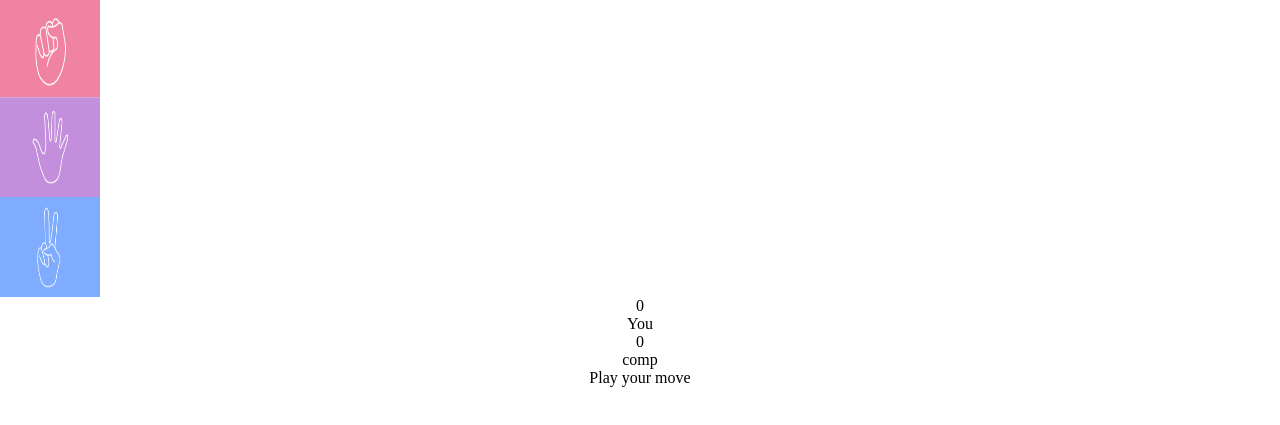
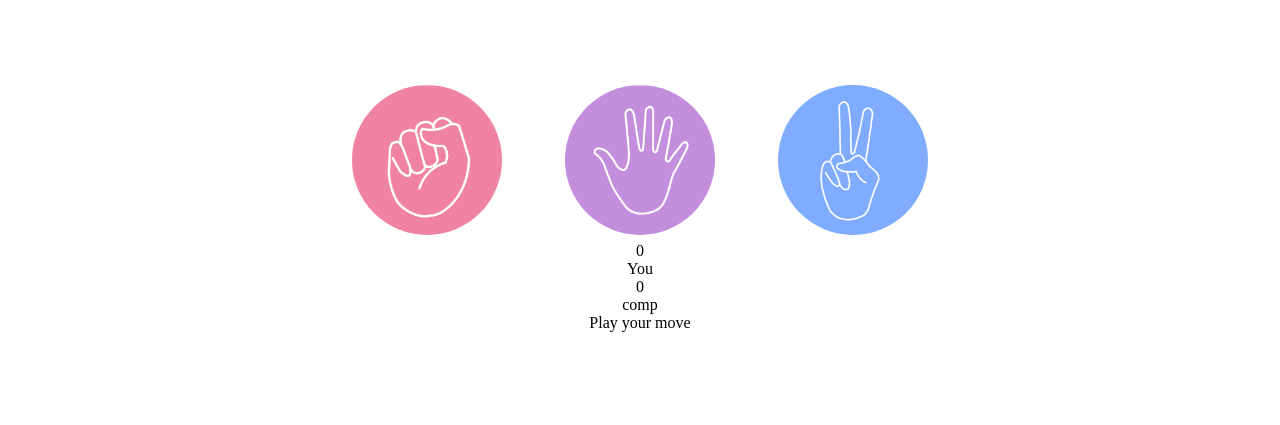
Before and after one commit to AakritiA04/javascript2, a website: page html,css,and js/rock paper scissor/index.html in a window 1280 px wide. Shown: the part 83-508 px from the top of the page. Drawn offline with Linux system fonts and the light colour scheme.

Commit message:
rock paper scissiors

```diff
--- a/html,css,and js/rock paper scissor/style.css
+++ b/html,css,and js/rock paper scissor/style.css
@@ -12,12 +12,31 @@ h1{
 
 }
 .choice{
-    height:100px;
-    width:100px;
+    height:165px;
+    width:165px;
+   border-radius: 50%;
+   display: flex;
+   justify-content: center;
+   align-items: center;
+}
+
+.choice:hover{
+
+    cursor: pointer;
+    background-color:#081b31 ;
+}
+img{
+    height:150px;
+    width:150px;
+
+    object-fit:cover;
+    border-radius: 50%;
+}
+.choices{
+    display: flex;
+    justify-content: center;
+    align-items: center;;
+    gap:3rem;
+    margin-top: 5rem;
 
 }
-img{
-    height:100px;
-    width:100px;
-
-}
```
